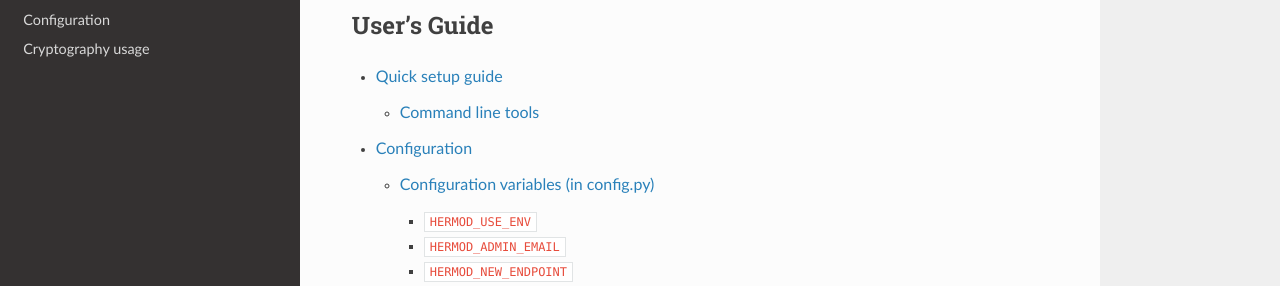
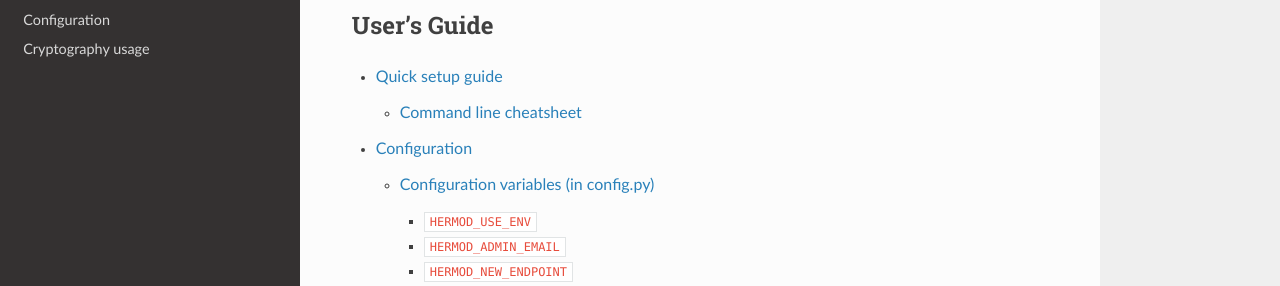
Before and after one commit to reveliant/hermod, a Sphinx documentation site: the page built from hermod/docs/index.rst, in a window 1280 px wide and 900 px high, scrolled down 340 px. Shown: the part 155-441 px from the top of the window. Built offline with Sphinx 7.4.7 and the Read the Docs theme 2.0.0, drawn with Linux system fonts in a browser that asks for light colours.

Commit message:
Change command line tools to cheatsheet

```diff
--- a/hermod/docs/quickstart.rst
+++ b/hermod/docs/quickstart.rst
@@ -31,10 +31,10 @@ Quick setup guide
 
 7.  You should now be ready to handle requests.
 
-Command line tools
-------------------
+Command line cheatsheet
+-----------------------
 
-Generate AES and MAC keys:
+If you need to manually generate AES and MAC keys:
 
 .. code-block:: shell
 
```
